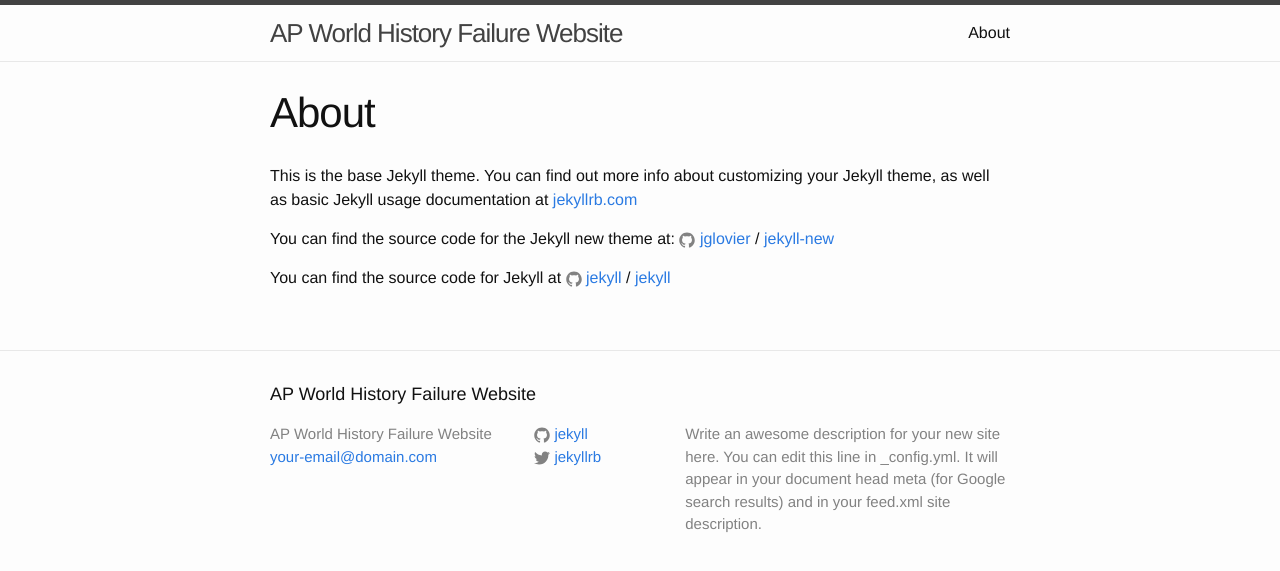
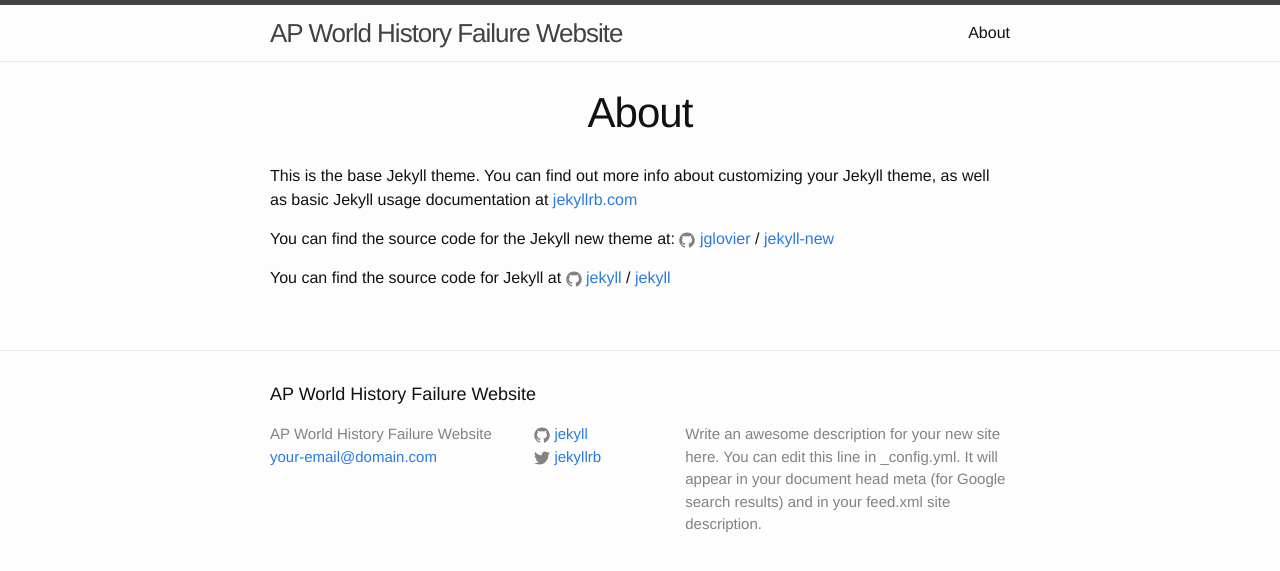
Before and after one commit to Fixxonal/Fixxonal.github.io, a Jekyll site: the page built from about.md, in a window 1280 px wide. Shown: the top 571 px of the page. Built offline with Jekyll 4.4.1, drawn with Linux system fonts in a browser that asks for light colours.

Commit message:
Update main.scss

```diff
--- a/css/main.scss
+++ b/css/main.scss
@@ -6,6 +6,11 @@
 
 
 // Our variables
+
+h1 {
+    text-align: center;
+}
+
 $base-font-family: "Helvetica Neue", Helvetica, Arial, sans-serif;
 $base-font-size:   16px;
 $base-font-weight: 400;
@@ -15,7 +20,6 @@
 $spacing-unit:     30px;
 
 $text-color:       #111;
-$text-align: center;
 $background-color: #fdfdfd;
 $brand-color:      #2a7ae2;
 
```
